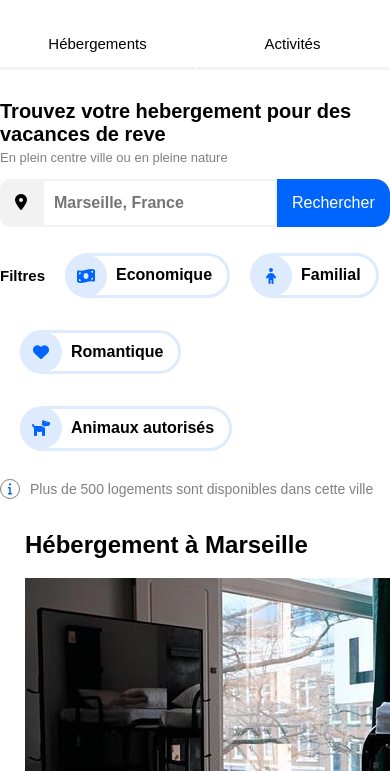
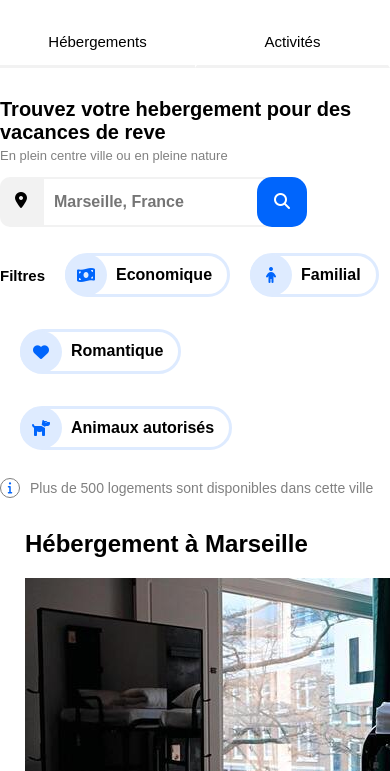
Before and after one commit to yusef-boulam/Projet_2, a plain HTML site: page index.html in a window 390 px wide. Shown: the part 73-844 px from the top of the page. Drawn offline with Linux system fonts and the light colour scheme.

Commit message:
Ajout bouton RESPONSIVE RECHERCHE

```diff
--- a/index.html
+++ b/index.html
@@ -27,7 +27,15 @@
 				<i class="fa-solid fa-location-dot"></i>
 			</div>
 			<input id="saisieLocalisation" type="search" name="saisieLocalisation"  placeholder="Marseille, France" size="20" maxlength="99" />
-			<input id="boutonRecherche" type="submit" value="Rechercher" />
+			<div id ="containerLogoRechergeMobile">
+				<input id="boutonRecherche" type="submit" value="Rechercher"/>
+				<div id ="ContainerRechercheMobile">
+					<input id="boutonRechercheMobile" type="submit" value=""/>
+					<div id="logoRechercheMobile">
+						<i class="fa-solid fa-magnifying-glass"></i>
+					</div>
+				</div>
+			</div>
 	</form>
 	</header>
 	<main>
--- a/styles.css
+++ b/styles.css
@@ -96,7 +96,7 @@ nav li {
     }
     .hebergement{
 
-        border-top: solid 2px white;
+        border-top: white;
         border-bottom: solid 3px #F2F2F2;
     }
     .hebergement:hover{
@@ -105,6 +105,7 @@ nav li {
     }
 
     .activites{
+        border-top: white;
         border-bottom: solid 3px #F2F2F2;
         ;
     }
@@ -130,7 +131,7 @@ h1{
    margin-top: -8px;
 }
 
-/* recherche localisation HEADER */
+/* FORMULAIRE DE RECHERCHE */
 
 #rechercheLocalisation{
     display: flex;
@@ -153,13 +154,55 @@ h1{
     font-weight: bold;
 }
 
-#boutonRecherche {
+#boutonRecherche{
     background-color: #0065FC;
     border:#0065FC;
     color: white;
+    padding: 15px;
     border-radius: 0 15px 15px 0;
-    padding: 15px;
 }
+
+#ContainerRechercheMobile {
+ display: none;
+
+}
+
+/* Sur tous types d'écran, quand la largeur de la fenêtre est comprise entre 768px et 992px (tablette) */
+/*  @media all and (min-width: 768px) and (max-width: 992px) */
+
+
+/* Sur les écrans, quand la largeur de la fenêtre fait au maximum 767px (telephone portable)*/
+@media screen and (max-width: 767px){
+
+    #boutonRecherche {
+    display: none;
+    }
+    #ContainerRechercheMobile {
+        display:flex;
+        position: relative;
+        align-items: center;
+        justify-content: center;
+        margin-left: -20px;
+
+       }
+    #boutonRechercheMobile{
+        width: 50px;
+        height: 50px;
+        background-color: #0065FC;
+        border:#0065FC;
+        color: white;
+        border-radius:15px;
+
+
+       }
+       #logoRechercheMobile {
+       position: absolute;
+       color: white;
+
+       }
+
+}
+
 
 /* ASIDE */
 
```
